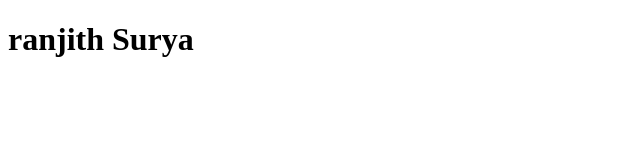
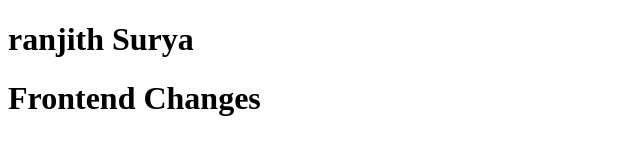
Before and after one commit to suryas2000/sampleReopo, a plain HTML site: page index.html in a window 1280 px wide. Shown: the whole page, without its empty margins (0-640 px from the left). Drawn offline with Linux system fonts and the light colour scheme.

Commit message:
fix : added some frontend codes

```diff
--- a/index.html
+++ b/index.html
@@ -7,5 +7,7 @@
 </head>
 <body>
     <h1>ranjith Surya</h1>
+    <h1>Frontend Changes</h1>
+
 </body>
 </html>
```
